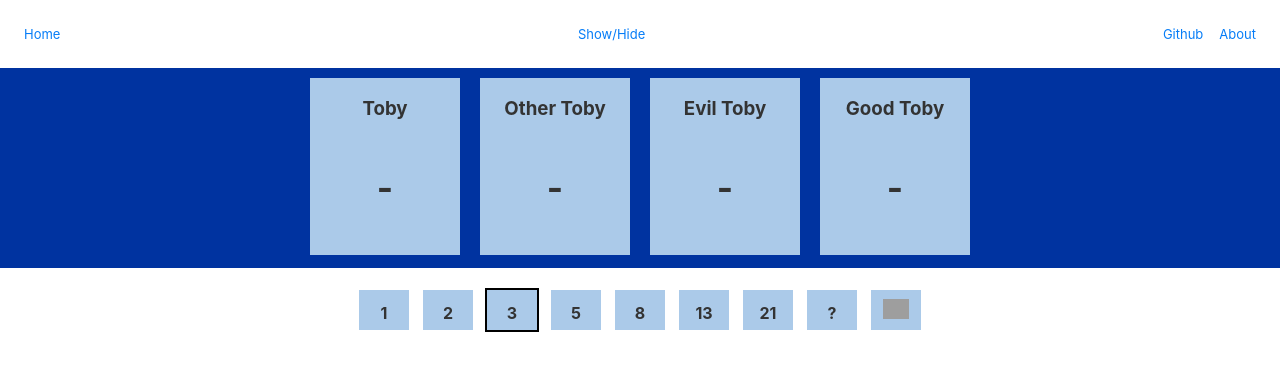
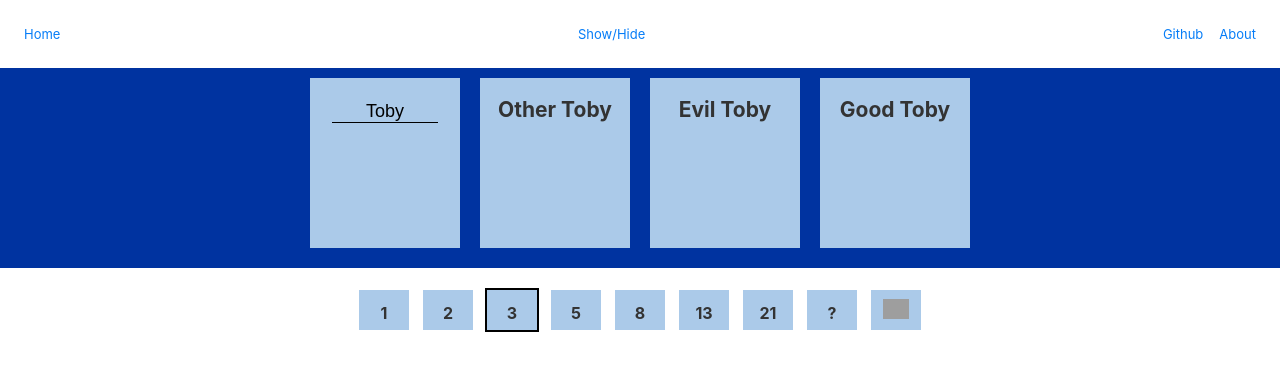
Before and after one commit to ybot1122/sprint-planning-tool, a Next.js app: page / in a window 1280 px wide. Shown: the top 370 px of the page. Built offline with nearby package versions, Linux system fonts and the light colour scheme; grey boxes are pictures that could not be loaded.

Commit message:
enabl editable name feature

```diff
--- a/actions/actions.js
+++ b/actions/actions.js
@@ -8,6 +8,14 @@ export const updateScore = (playerId, score) => {
   }
 }
 
+export const updateName = (playerId, name) => {
+  return {
+    type: ACTION.UPDATE_NAME,
+    playerId,
+    name,
+  }
+}
+
 export const toggleShowCards = () => {
   return {
     type: ACTION.TOGGLE_SHOW_CARDS,
--- /dev/null
+++ b/components/EditableName.js
@@ -0,0 +1,42 @@
+import { connect } from 'react-redux'
+import { updateName } from '../actions/actions'
+
+const EditableName = (props) => {
+  const { dispatch, bootstrap: { localUser: { id }, users } } = props
+  const name = users[id].name
+
+  return (
+    <div className="editablename--outer">
+      <input
+        type="text"
+        defaultValue={name}
+        onBlur={() => dispatch(updateName(id, this.nameInput))}
+        onChange={(e) => this.nameInput = e.target.value}>
+      </input>
+
+      <style jsx>{`
+        .editablename--outer {
+          display: inline-block;
+          margin: 0;
+          padding: 0;
+        }
+
+        input {
+          margin: 0;
+          padding: 0 3px;
+          width: 100px;
+          border: none;
+          border-bottom: 1px black solid;
+          background: #ABCAE9;
+          font-size: 18px;
+          line-height: 21px;
+          height: 21px;
+          box-shadow: none;
+          text-align: center;
+        }
+      `}</style>
+    </div>
+  )
+}
+
+export default connect(state => state)(EditableName)
--- a/components/TeammateCard.js
+++ b/components/TeammateCard.js
@@ -1,14 +1,16 @@
 import { connect } from 'react-redux'
-
+import EditableName from './EditableName'
 import * as proptypes from 'prop-types'
 import { COFFEE, QUESTION, UNDECIDED } from '../constants/scores'
 
+
 const TeammateCard = (props) => {
-  const { score, name, bootstrap: { showCards } } = props
+  const { score, name, id, bootstrap: { showCards, localUser } } = props
+  const isLocalUser = id == localUser.id
 
   let scoreDisplay = <h4>{score}</h4>;
   if (!showCards) {
-    scoreDisplay = <h4>-</h4>
+    scoreDisplay = <h4></h4>
   } else if (score === QUESTION) {
     scoreDisplay = <h4>?</h4>
   } else if (score === UNDECIDED) {
@@ -20,7 +22,7 @@ const TeammateCard = (props) => {
   return (
     <div className="teammate-card--outer">
       <div className="teammate-card--inner">
-        <h3>{name}</h3>
+        {isLocalUser ? <h3><EditableName /></h3> : <h3>{name}</h3>}
         <h4>{scoreDisplay}</h4>
       </div>
 
@@ -38,7 +40,15 @@ const TeammateCard = (props) => {
           text-align: center;
         }
 
+        h3 {
+          height: 21px;
+          line-height: 21px;
+          font-size: 21px;
+        }
+
         h4 {
+          height: 35px;
+          line-height: 35px;
           font-size: 35px;
         }
       `}</style>
@@ -49,6 +59,7 @@ const TeammateCard = (props) => {
 TeammateCard.propTypes = {
   name: proptypes.string,
   score: proptypes.number,
+  id: proptypes.number,
 }
 
 export default connect(state => state)(TeammateCard)
--- a/constants/actionTypes.js
+++ b/constants/actionTypes.js
@@ -1,2 +1,3 @@
 export const UPDATE_SCORE = 'UPDATE_SCORE';
 export const TOGGLE_SHOW_CARDS = 'TOGGLE_SHOW_CARDS';
+export const UPDATE_NAME = 'UPDATE_NAME';
--- a/pages/index.js
+++ b/pages/index.js
@@ -10,7 +10,7 @@ const index = (props) => {
 
   const { bootstrap: { users } } = props;
 
-  const teammateCards = users.map((el, ind) => <TeammateCard name={el.name} score={el.score} key={ind} />);
+  const teammateCards = users.map((el, ind) => <TeammateCard name={el.name} score={el.score} id={ind} key={ind} />);
 
   return (
     <div>
--- a/reducers/bootstrap.js
+++ b/reducers/bootstrap.js
@@ -34,6 +34,9 @@ const bootstrap = (state = initialState, action) => {
     case ACTION.TOGGLE_SHOW_CARDS:
       state.showCards = !state.showCards
       return Object.assign({}, state)
+    case ACTION.UPDATE_NAME:
+      state.users[action.playerId].name = action.name
+      return Object.assign({}, state)
     default:
       return state
   }
```
